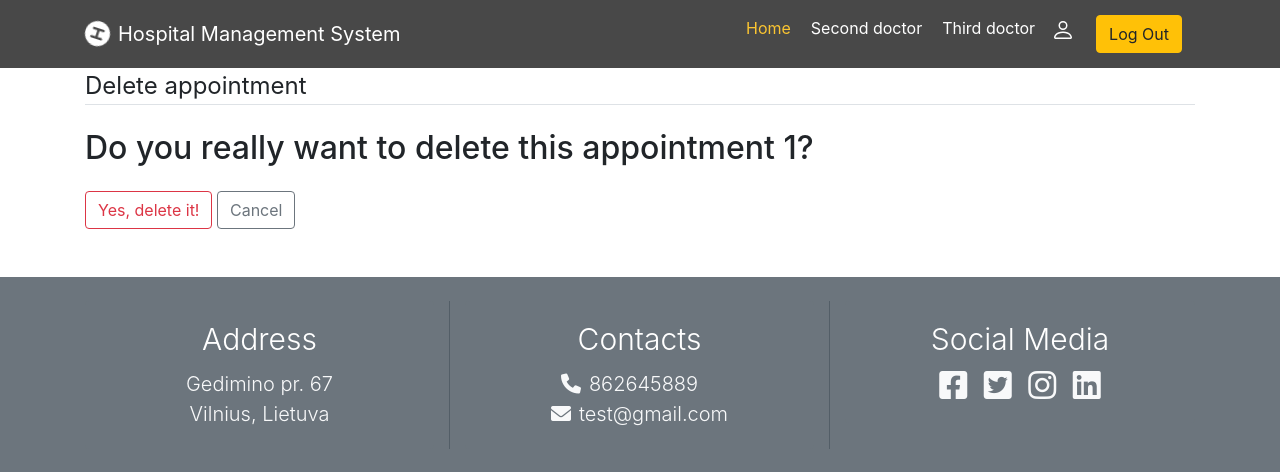
After one commit to ArijusVaitkevicius/hms, a Django app: page /appointments/1/delete in a window 1280 px wide. The commit adds this page. Shown: the top 472 px of the page. Run offline with Django 3.2, Linux system fonts and the light colour scheme; a user stored in the database is signed in; tables that the repository leaves empty hold one stand-in row (values such as "Sample post"); some libraries are stand-ins or nearby versions.

Commit message:
delete appointment added

```diff
--- a/hospital/hospital_app/templates/appointments.html
+++ b/hospital/hospital_app/templates/appointments.html
@@ -17,6 +17,7 @@
                     <th>Patient</th>
                     <th>Status</th>
                     <th>Update</th>
+                    <th>Delete</th>
                 </thead>
                 {% for app in appointments_list %}
                 <tr>
@@ -26,7 +27,10 @@
                     <td>{{ app.patient }}</td>
                     <td>{{ app.status }}</td>
                     <td>
-                        <a class="btn btn-secondary btn-sm mt-1 mb-1" href="{% url 'appointment_update' app.id %}">Update</a>
+                        <a class="btn btn-warning btn-sm mt-1 mb-1" href="{% url 'update_appointment' app.id %}">Update</a>
+                    </td>
+                    <td>
+                        <a class="btn btn-danger btn-sm mt-1 mb-1" href="{% url 'delete_appointment' app.id %}">Delete</a>
                     </td>
                 </tr>
                 {% endfor %}
--- /dev/null
+++ b/hospital/hospital_app/templates/delete_appointment.html
@@ -0,0 +1,18 @@
+{% extends "base.html" %}
+{% load crispy_forms_tags %}
+
+{% block content %}
+    <div class="content-section">
+    <form method="POST">
+        {% csrf_token %}
+        <fieldset class="form-group">
+            <legend class="border-bottom mb-4">Delete appointment</legend>
+            <h2>Do you really want to delete this appointment {{ object.pk }}?</h2>
+        </fieldset>
+        <div class="form-group">
+            <button class="btn btn-outline-danger" type="submit">Yes, delete it!</button>
+            <a class="btn btn-outline-secondary" href="{% url 'appointments'%}">Cancel</a>
+        </div>
+    </form>
+    </div>
+{% endblock content %}
--- a/hospital/hospital_app/urls.py
+++ b/hospital/hospital_app/urls.py
@@ -7,7 +7,8 @@ urlpatterns = [
     path('profile/', views.profile, name='profile'),
     path("appointments", views.AppointmentsListView.as_view(), name="appointments"),
     path("appointments/create", views.AppointmentCreateView.as_view(), name="create_appointment"),
-    path("appointments/<int:pk>/update", views.AppointmentUpdateView.as_view(), name='appointment_update'),
+    path("appointments/<int:pk>/update", views.AppointmentUpdateView.as_view(), name='update_appointment'),
+    path("appointments/<int:pk>/delete", views.AppointmentDeleteView.as_view(), name='delete_appointment'),
     path("patients", views.PatientsListView.as_view(), name="patients"),
     path("patients/add", views.PatientCreateView.as_view(), name="add_patient"),
     path("doctors", views.DoctorsListView.as_view(), name="doctors"),
--- a/hospital/hospital_app/views.py
+++ b/hospital/hospital_app/views.py
@@ -58,6 +58,12 @@ class AppointmentUpdateView(LoginRequiredMixin, UpdateView):
     form_class = AppointmentForm
 
 
+class AppointmentDeleteView(LoginRequiredMixin, DeleteView):
+    model = Appointment
+    success_url = "/appointments"
+    template_name = 'delete_appointment.html'
+
+
 class PatientsListView(LoginRequiredMixin, ListView):
     model = User
     template_name = 'patients.html'
```
